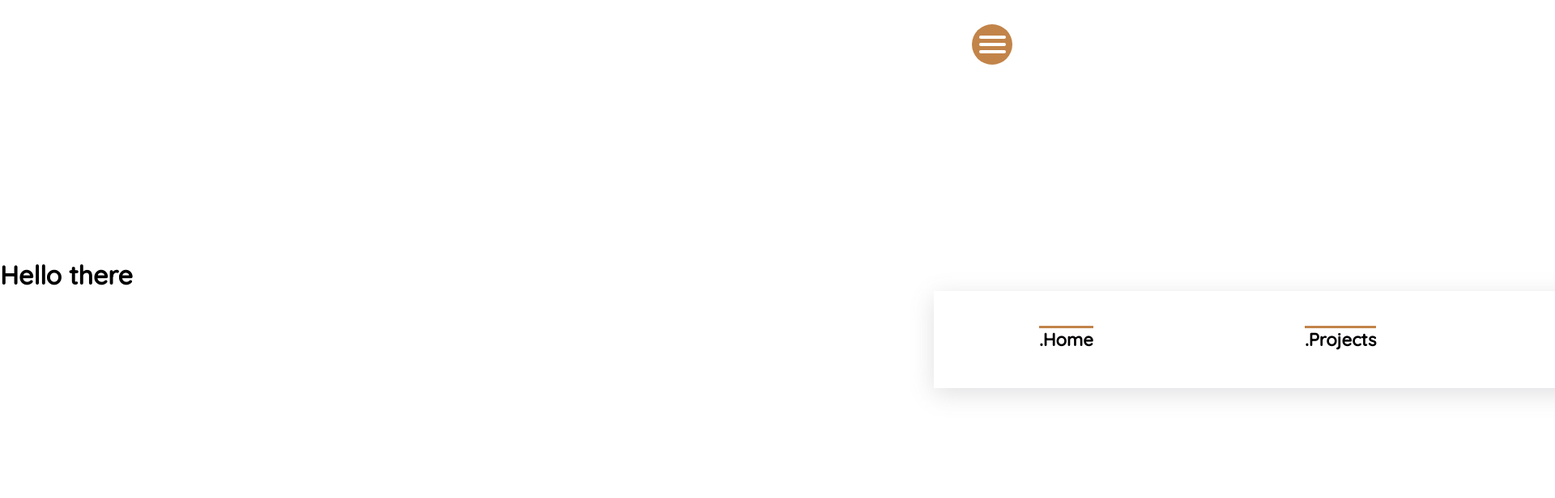
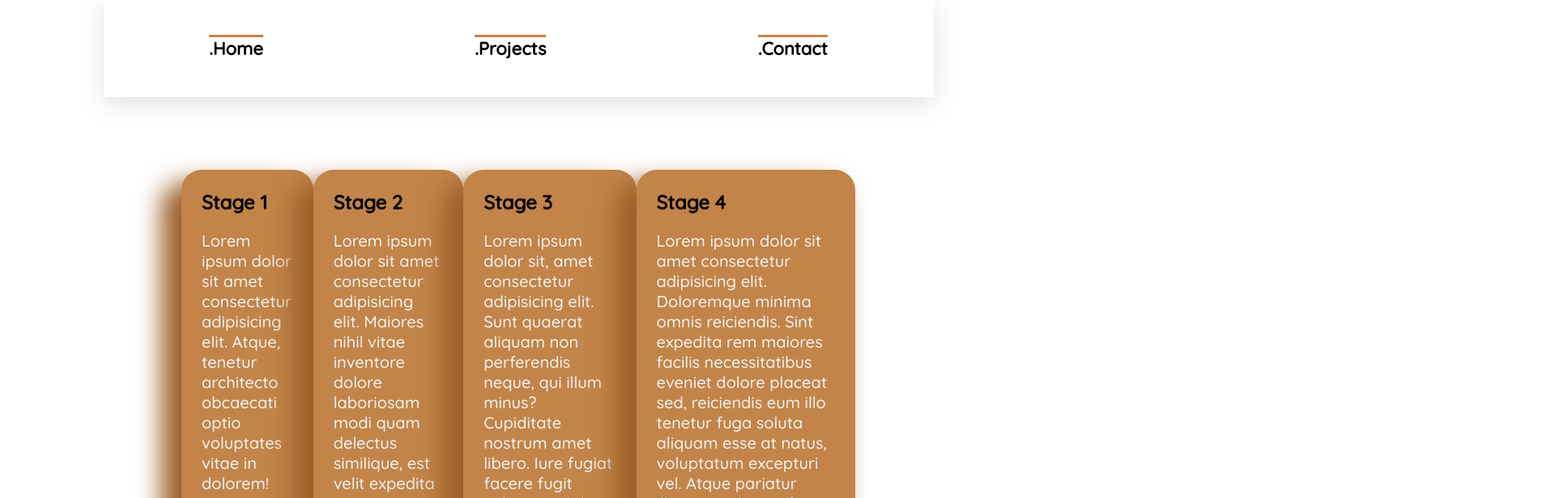
Before and after one commit to filipclavin/fox-coin, a React (Create React App) app: page / in a window 1280 px wide. Shown: the top 616 px of the page at 81% size, 1920 px wide, since content can reach past the window. Built offline with nearby package versions, Linux system fonts and the light colour scheme.

Commit message:
made nav static for big screens

```diff
--- a/src/App.js
+++ b/src/App.js
@@ -45,7 +45,6 @@ function App() {
 
   return (
     <ContentWrapper>
-    <h1>Hello there</h1>
     <Router>
         <Navbar navToggleClicked={navToggleClicked} toggleNav={toggleNav}/>
           <Switch>
@@ -60,6 +59,7 @@ function App() {
             </Route>
           </Switch>
       </Router>
+      <Stages />
     <GlobalStyle />
     </ContentWrapper>
   );
--- a/src/components/navbar/navbar.js
+++ b/src/components/navbar/navbar.js
@@ -18,6 +18,9 @@ div {
   align-items: center;
   justify-content: center;
   z-index: 4;
+  @media screen and (min-width: 1024px ){
+    display:none;
+  }
 }
 div span {
   display: block;
@@ -72,7 +75,7 @@ transform: translate(-100%, 0);
   display: flex;
   justify-content: space-around;
   align-items: center;
-  transform: translate(100%, 0);
+  transform: translate(0, 0);
 }
 }
 ul a {
```
